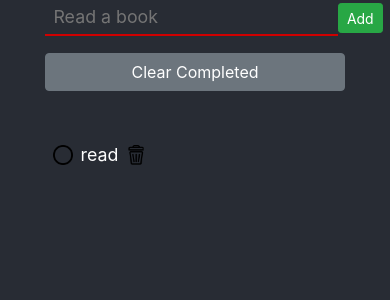
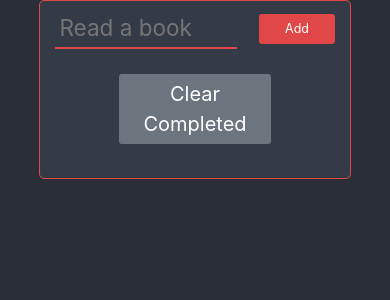
Before and after one commit to zakmayfield/redux-checklist, a React (Create React App) app in the folder checklist/: page / in a window 390 px wide. Shown: the top 300 px of the page. Built offline with nearby package versions, Linux system fonts and the light colour scheme.

Commit message:
changed up some styles to be responsive

```diff
--- a/checklist/src/App.css
+++ b/checklist/src/App.css
@@ -14,7 +14,7 @@
 }
 
 .App-header {
-  background-color: #282c34;
+  background-color: #2a2f37;
   min-height: 100vh;
   display: flex;
   flex-direction: column;
@@ -38,9 +38,13 @@
 }
 
 .checklistContainer {
-  width: 300px;
+  width: 80%;
   display: flex;
   flex-flow: column;
+  border: 1px solid rgb(225, 71, 71);
+  background: #353b46;
+  padding: 1vh 1vw;
+  border-radius: 5px;
 }
 
 .taskContainer {
@@ -50,10 +54,12 @@
   align-self: center;
   width: 100%;
   margin: 1vh 0;
+
 }
 
 .taskContainer p {
   margin: 0;
+  font-size: 1.75rem;
 }
 
 .completed {
@@ -68,39 +74,55 @@
   cursor: pointer;
 }
 
+#clearBtn {
+  font-size: 2rem;
+  width: 50%;
+  margin: 3vh auto;
+}
+
+#addBtn{
+  height: 30px;
+  width: 25%;
+  background: rgb(225, 71, 71);
+  border: none;
+}
+
 .addForm {
+  display: flex;
+  justify-content: space-around;
+  align-items: center;
+  width: 100%;
+}
+
+.addForm input{
+  border: none;
+  border-bottom: 2px solid rgb(225, 71, 71);
+  background: #353b46;
+  color: white;
+  padding: 0.5vw 0.5vh;
+  outline: none;
+  font-size: 2.25rem;
+  width: 60%;
+}
+
+.editForm {
   display: flex;
   justify-content: space-around;
   align-items: center;
 }
 
-.addForm input{
+.editForm input{
   border: none;
-  border-bottom: 2px solid rgb(208, 0, 0);
-  background: #282c34;
+  border-bottom: 2px solid rgb(225, 71, 71);
+  background: #353b46;
   color: white;
-  padding: 1vw 1vh;
+  padding: 0.1vw 0.1vh;
   outline: none;
-
+  width: 80%;
+  font-size: 2rem;
 }
 
-.editForm {
-  display: flex;
-  justify-content: space-around;
+#editBtn {
+  font-size: 1.25rem;
+  margin-left: 1vw;
 }
-
-.editForm input{
-  border: none;
-  border-bottom: 2px solid rgb(208, 0, 0);
-  background: #282c34;
-  color: white;
-  padding: 1vw 1vh;
-  outline: none;
-  width: 60%;
-}
-
-.editBtn {
-  display: flex;
-  justify-content: center;
-  align-items: center;
-}
--- a/checklist/src/components/Checklist.js
+++ b/checklist/src/components/Checklist.js
@@ -94,7 +94,7 @@ const Checklist = props => {
   }
 
   return (
-    <div className="checklistContainer">
+    <div className='checklistContainer'>
       <form onSubmit={handleSubmit} className='addForm'>
         <input
           type='text'
@@ -105,16 +105,19 @@ const Checklist = props => {
           onChange={handleChange}
         />
         <Button
-          color='success'
-          size="sm"
-          className='addBtn'
-          style={{ height: "30px"}}
+          size='lg'
+          id='addBtn'
         >
           Add
         </Button>
       </form>
 
-      <Button onClick={() => props.clearCompleted()} color='secondary' block style={{ marginTop: "2vh", marginBottom: "5vh"}}>
+      <Button
+        onClick={() => props.clearCompleted()}
+        color='secondary'
+        block
+        id='clearBtn'
+      >
         Clear Completed
       </Button>
 
@@ -137,7 +140,14 @@ const Checklist = props => {
                 value={input.edit.task}
                 onChange={handleEditChange}
               />
-              <Button className='editBtn' color="success" size="sm" style={{height: "30px"}}>Confirm</Button>
+              <Button
+                id='editBtn'
+                color='success'
+                size='sm'
+                style={{ height: '30px' }}
+              >
+                Confirm
+              </Button>
             </form>
           ) : (
             <p
--- a/checklist/src/index.css
+++ b/checklist/src/index.css
@@ -1,3 +1,9 @@
+*{
+  box-sizing: border-box;
+  max-width: 100%;
+  font-size: 62.5%;
+}
+
 body {
   margin: 0;
   font-family: -apple-system, BlinkMacSystemFont, 'Segoe UI', 'Roboto', 'Oxygen',
--- a/checklist/src/store/reducers/checklistReducer.js
+++ b/checklist/src/store/reducers/checklistReducer.js
@@ -8,14 +8,7 @@ import {
 } from '../actions/checklistActions'
 
 export const initialState = {
-  checklist: [
-    {
-      id: randomId(),
-      task: 'read',
-      completed: false,
-      isEditing: false
-    }
-  ]
+  checklist: []
 }
 
 export const checklistReducer = (state = initialState, action) => {
```
